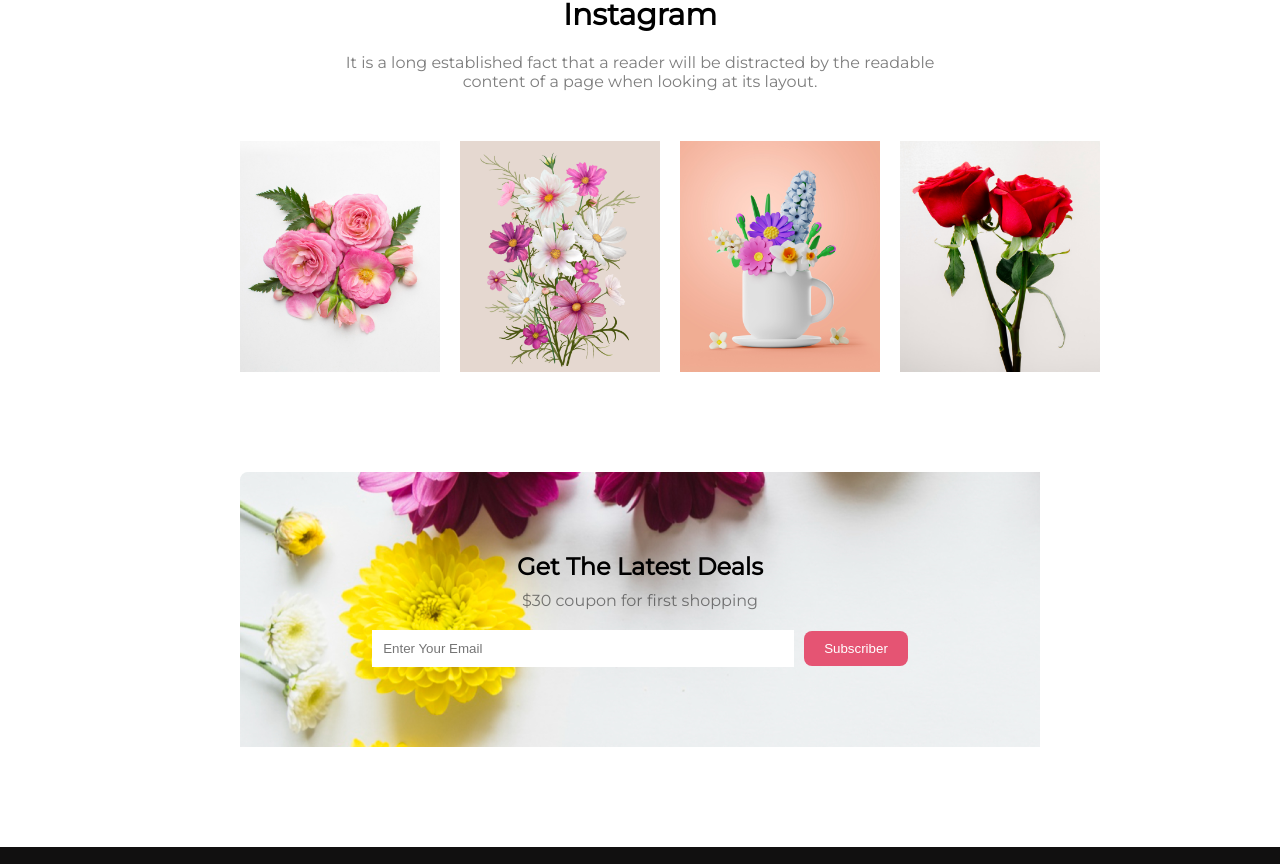
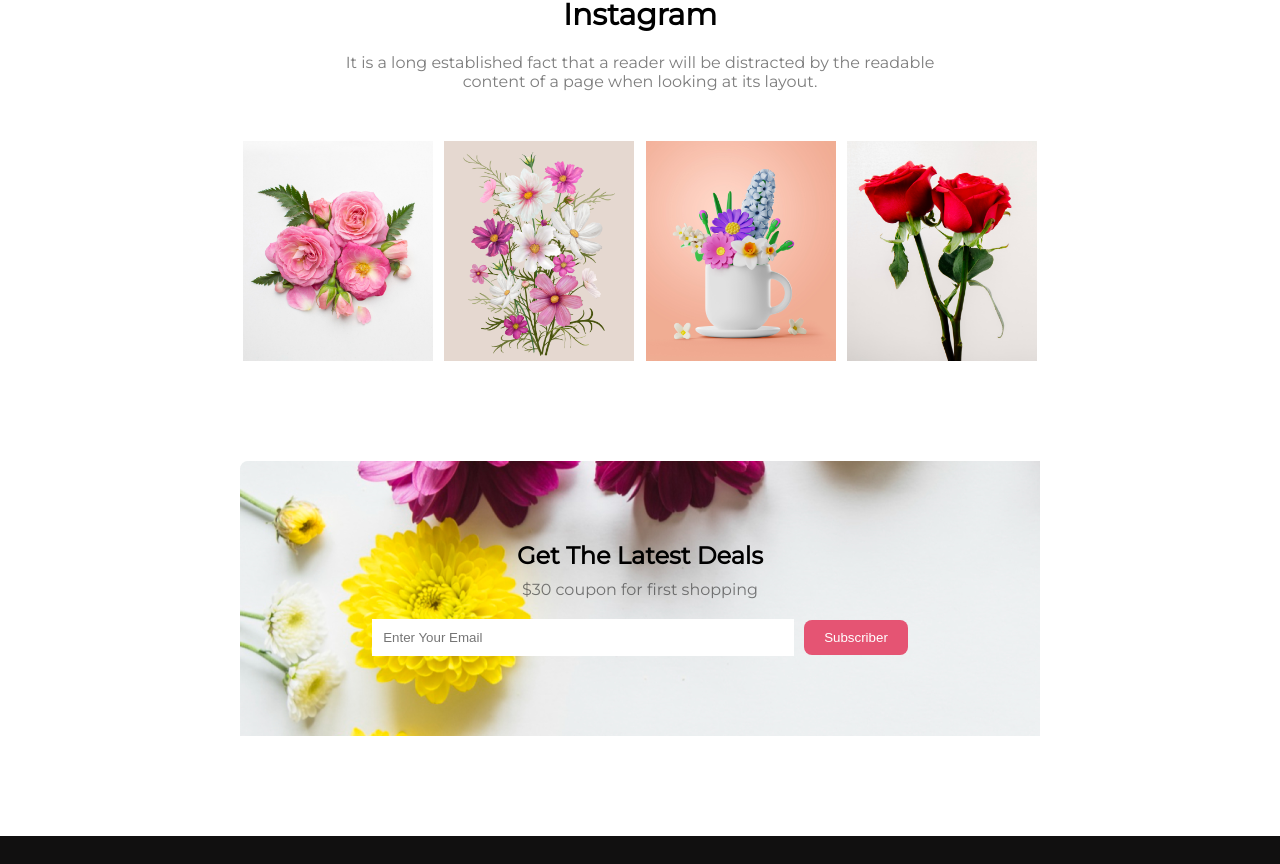
Before and after one commit to moniru005/flower-shop, a plain HTML site: page index.html in a window 1280 px wide. Shown: the part 1991-2855 px from the top of the page. Drawn offline with Linux system fonts and the light colour scheme.

Commit message:
Change images gap for Instagram image section

```diff
--- a/assets/css/style.css
+++ b/assets/css/style.css
@@ -210,10 +210,10 @@ margin-top: 100px;
     display: flex;
     justify-content: space-around;
     width: 800px;
-    gap: 20px;
+    gap: 5px;
 }
 .instagram-images img{
-    width: 200px;
+    width: 190px;
 }
 
 /* Subscriber Style */
```
